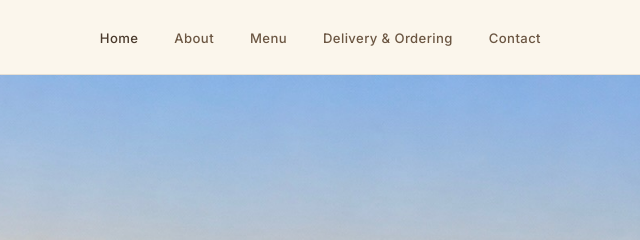
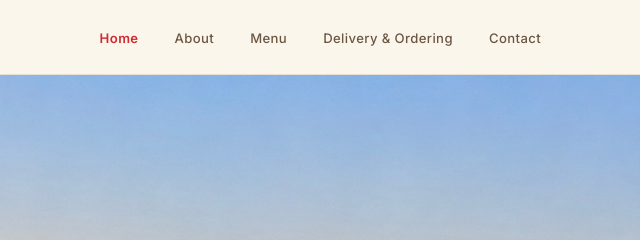
Before and after one commit to avamcclinton/rubys-table-site-2.0, a plain HTML site: page index.html in a window 1280 px wide. Shown: the top 240 px of the page, 303-943 px from the left. Drawn offline with nearby package versions, Linux system fonts and the light colour scheme.

Commit message:
nav red highlight

```diff
--- a/css/style.css
+++ b/css/style.css
@@ -290,7 +290,8 @@ a:focus-visible, button:focus-visible, input:focus-visible, textarea:focus-visib
   font-size: 0.82rem; font-weight: 500; letter-spacing: 0.03em;
   position: relative; padding-block: 0.3em; color: var(--color-text-soft);
 }
-.main-nav a:hover, .main-nav a[aria-current="page"] { color: var(--color-text); }
+.main-nav a:hover { color: var(--color-text); }
+.main-nav a[aria-current="page"] { color: var(--ruby-red); font-weight: 600; }
 
 .header-cta { display: flex; align-items: center; gap: var(--space-sm); }
 .header-cta .btn { padding: 0.65em 1.35em; font-size: 0.78rem; }
```
